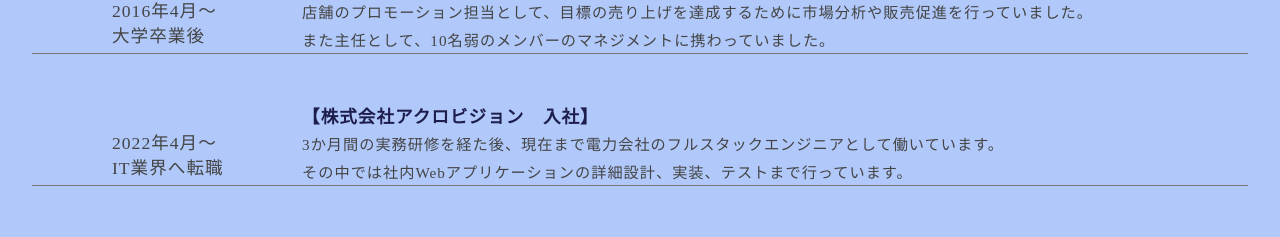
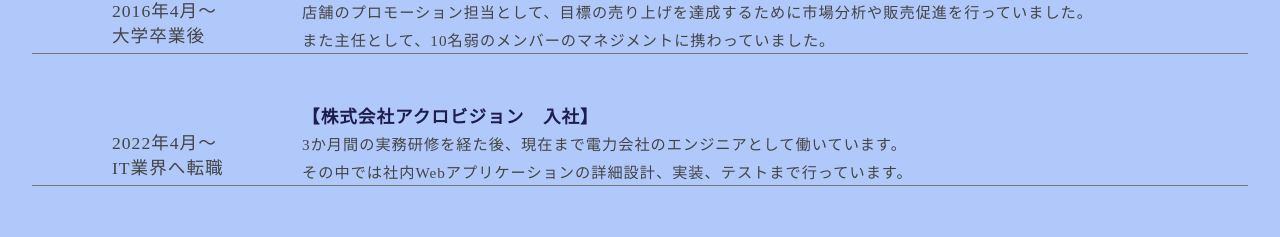
Before and after one commit to matsuda1017/Portfolio, a plain HTML site: page index.html in a window 1280 px wide. Shown: the part 1818-2055 px from the top of the page. Drawn offline with Linux system fonts and the light colour scheme.

Commit message:
Update index.html

```diff
--- a/index.html
+++ b/index.html
@@ -160,7 +160,7 @@
           </div>
           <div class="history_content">
             <p>【株式会社アクロビジョン　入社】</p>
-            <p>3か月間の実務研修を経た後、現在まで電力会社のフルスタックエンジニアとして働いています。<br>
+            <p>3か月間の実務研修を経た後、現在まで電力会社のエンジニアとして働いています。<br>
               その中では社内Webアプリケーションの詳細設計、実装、テストまで行っています。</p>
           </div>
         </div>
```
